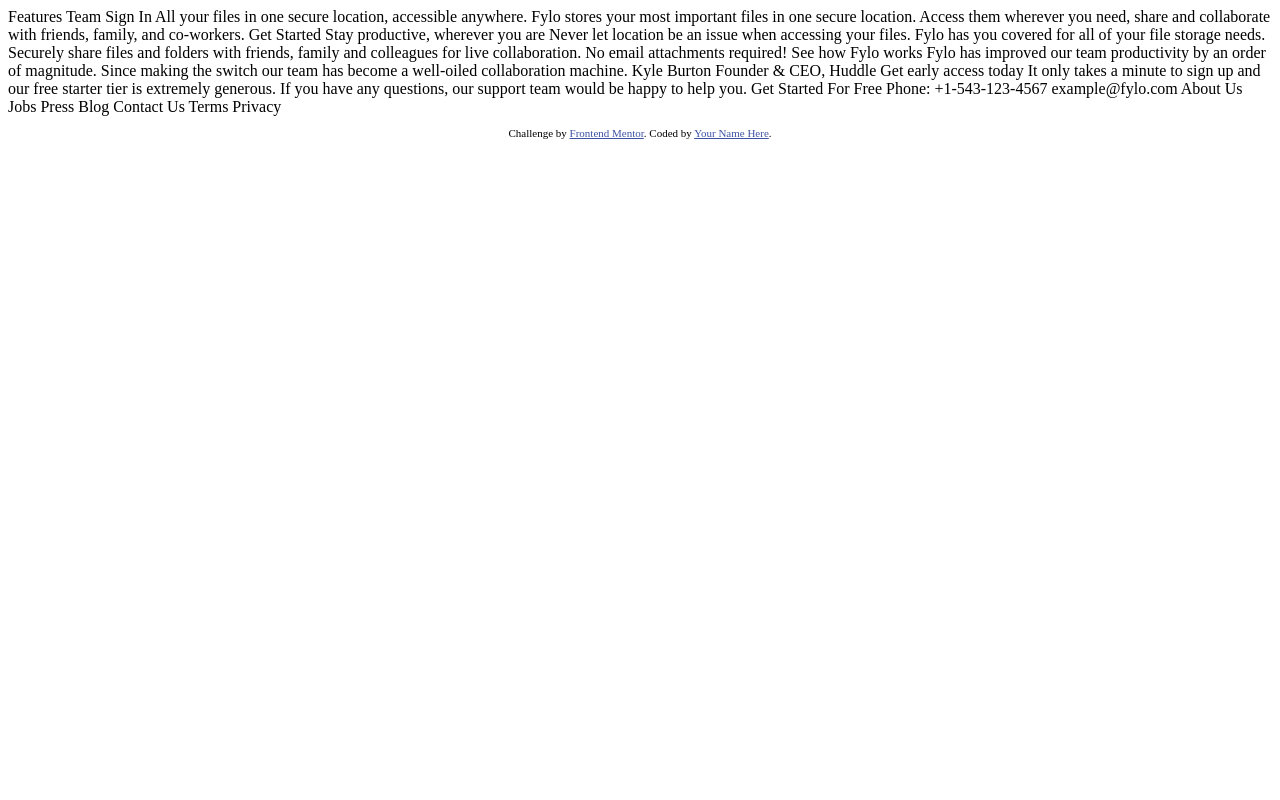
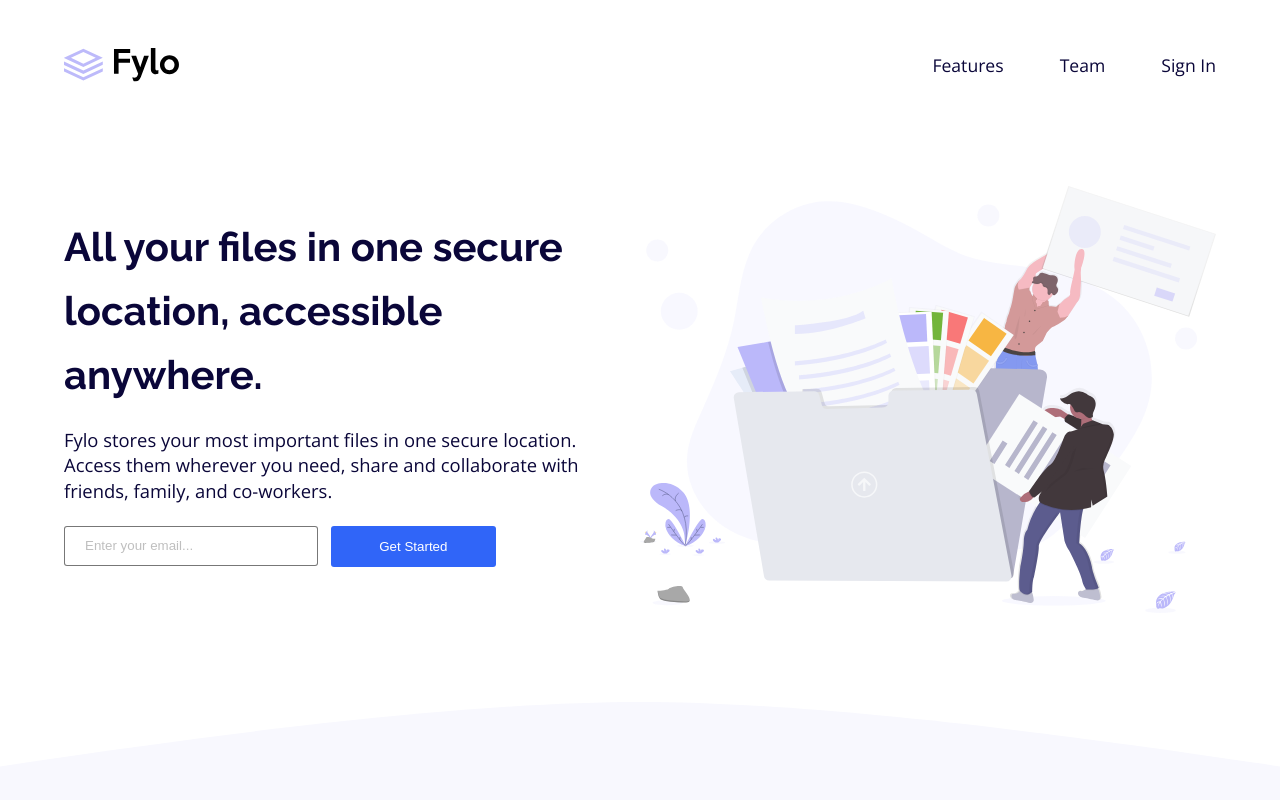
Before and after one commit to mo-adel99/fylo-landing-page, a plain HTML site: page index.html in a window 1280 px wide. Shown: the top 800 px of the page. Drawn offline with nearby package versions, Linux system fonts and the light colour scheme.

Commit message:
main section

```diff
--- /dev/null
+++ b/assets/css/style.css
@@ -0,0 +1,269 @@
+:root {
+  --Bright-Blue: hsl(224, 93%, 58%);
+  --Moderate-Cyan: hsl(170, 45%, 43%);
+  --Light-Grayish-Blue: hsl(240, 75%, 98%);
+  --Light-Gray: hsl(0, 0%, 75%);
+  --dark-blue: #0A0639;
+}
+
+* {
+  padding: 0;
+  margin: 0;
+  box-sizing: border-box;
+}
+
+body {
+  font-family: 'Open Sans', sans-serif;
+  font-size: 1rem;
+}
+
+h2, h3 {
+  font-family: 'Raleway', sans-serif;
+  color: var(--dark-blue);
+}
+
+ul {
+  list-style: none;
+}
+
+a {
+  text-decoration: none;
+  color: var(--dark-blue);
+}
+
+main > * {
+  padding: 0 1.9rem;
+}
+
+
+/* NAVBAR */
+nav {
+  padding-block: 1.5rem;
+  display: flex;
+  justify-content: space-between;
+  align-items: center;
+}
+
+nav > div {
+  width: 30%;
+  display: flex;
+}
+
+nav .logo {
+  width: 100%;
+}
+
+nav ul {
+  display: flex;
+  gap: 1rem;
+}
+
+nav ul a {
+  font-size: .8rem;
+}
+
+
+/* HEADER SECTION */
+header {
+  padding-block: 5rem 0;
+  display: flex;
+  flex-direction: column-reverse;
+  justify-content: flex-end;
+  text-align: center;
+  min-height: 80vh;
+  margin-bottom: 6rem;
+}
+
+header .header-image {
+  margin-bottom: 2rem;
+}
+
+header .header-image img {
+  width: 100%;
+}
+
+header .header-text {
+  color: var(--dark-blue);
+}
+
+.header-text h1 {
+  font-weight: 700;
+  font-size: 1.5rem;
+  line-height: 1.6;
+  margin-bottom: 1.6rem;
+}
+
+.header-text p {
+  margin-bottom: 1.8rem;
+  line-height: 1.4;
+  font-size: .9rem;
+  color: var(--dark-blue);
+}
+
+header form {
+  display: flex;
+  flex-direction: column;
+}
+
+header form .email {
+  display: flex;
+  flex-direction: column;
+  gap: 5px;
+}
+
+header form .email input {
+  outline: none;
+  padding: .7rem 1.25rem;
+  border-radius: 3px;
+  border: 1px solid #00000088;
+  transition: all 250ms ease-in-out;
+}
+
+header form .email input:focus {
+  border: 1px solid crimson;
+}
+
+header form .email input::placeholder {
+  color: var(--Light-Gray);
+}
+
+header form .email span {
+  font-size: .8rem;
+  color: crimson;
+  visibility: hidden;
+  transition: all 250ms ease-in-out;
+  opacity: 0;
+}
+
+header form .email input:focus + span{
+  visibility: visible;
+  opacity: 1;
+}
+
+header form button {
+  padding: .8rem 1.2rem;
+  border-radius: 3px;
+  background-color: var(--Bright-Blue);
+  color: #fff;
+  border: none;
+  cursor: pointer;
+  transition: all 250ms ease-in-out;
+}
+
+header form button:hover {
+  background-color: hsl(224, 100%, 69%);
+}
+
+
+/* FEATURES SECTION */
+.features-section {
+  display: flex;
+  flex-direction: column;
+  padding-top: 4rem;
+  background-color: #F8F8FE;
+  position: relative;
+}
+
+.features-section::before {
+  content: "";
+  background-image: url('../images/bg-curve-mobile.svg');
+  background-repeat: no-repeat;
+  background-size: contain;
+  height: 100%;
+  position: absolute;
+  left: 0;
+  right: 0;
+  top: -40px;
+}
+
+.features-image {
+  order: -1;
+  margin-bottom: 4rem;
+}
+
+.features-image img {
+  width: 100%;
+}
+
+
+
+/* DESKTOP */
+@media screen and (min-width: 500px) {
+  main > * {
+    padding: 0 4rem;
+  }
+
+  /* NAVBAR */
+  nav {
+    padding-block: 3rem 0;
+  }
+
+  nav > div {
+    width: 10%;
+  }
+
+  nav ul {
+    gap: 3.5rem;
+  }
+
+  nav ul a {
+    font-size: 1.1rem;
+  }
+
+
+  /* HEADER SECTION */
+  header {
+    padding-block: 0;
+    flex-direction: row;
+    justify-content: center;
+    align-items: center;
+    text-align: left;
+    min-height: 80vh;
+    margin-bottom: 5rem;
+  }
+
+  header .header-image {
+    margin-bottom: 0;
+    flex: 1;
+  }
+
+  header .header-text {
+    flex: 1;
+  }
+
+  .header-text h1 {
+    font-size: 2.5rem;
+    font-family: 'Raleway', sans-serif;
+    width: 95%;
+    margin-bottom: 1.2rem;
+  }
+
+  .header-text p {
+    margin-bottom: 1.4rem;
+    line-height: 1.4;
+    width: 95%;
+    font-size: 1.15rem;
+  }
+
+  header form {
+    width: 75%;
+    flex-direction: row;
+    gap: .8rem;
+    align-items: flex-start;
+  }
+
+  header form .email {
+    flex: 2;
+  }
+
+  header form button {
+    flex: 1;
+  }
+
+
+  /* FEATURES SECTION */
+  .features-section::before {
+    background-image: url('../images/bg-curve-desktop.svg');
+    top: -100px;
+  }
+}
--- a/index.html
+++ b/index.html
@@ -2,55 +2,107 @@
 <html lang="en">
 <head>
   <meta charset="UTF-8">
-  <meta name="viewport" content="width=device-width, initial-scale=1.0"> <!-- displays site properly based on user's device -->
-
-  <link rel="icon" type="image/png" sizes="32x32" href="./images/favicon-32x32.png">
-
-  <title>Frontend Mentor | Fylo landing page with two column layout</title>
-
-  <!-- Feel free to remove these styles or customise in your own stylesheet 👍 -->
-  <style>
-    .attribution { font-size: 11px; text-align: center; }
-    .attribution a { color: hsl(228, 45%, 44%); }
-  </style>
+  <meta name="viewport" content="width=device-width, initial-scale=1.0">
+  <link rel="preconnect" href="https://fonts.googleapis.com">
+  <link rel="preconnect" href="https://fonts.gstatic.com" crossorigin>
+  <link href="https://fonts.googleapis.com/css2?family=Open+Sans&family=Raleway:wght@400;700&display=swap" rel="stylesheet">
+  <link rel="stylesheet" href="assets/css/style.css">
+  <title>Fylo landing page</title>
 </head>
 <body>
 
-  Features
-  Team
-  Sign In
+  <main>
+    <nav>
+      <div>
+        <img src="assets/images/logo.svg" alt="fylo logo" class="logo">
+      </div>
 
+      <ul>
+        <li><a href="#">Features</a></li>
+        <li><a href="#">Team</a></li>
+        <li><a href="#">Sign In</a></li>
+      </ul>
+    </nav>
+
+    <header>
+      <div class="header-text">
+        <h1>
           All your files in one secure location, accessible anywhere.
-
+        </h1>
+        <p>
           Fylo stores your most important files in one secure location.
           Access them wherever you need, share and collaborate with friends,
           family, and co-workers.
+        </p>
+        <form>
+          <div class="email">
+            <input type="email" name="" id="" placeholder="Enter your email...">
+            <span>Please check your email</span>
+          </div>
+          <button type="submit">
+            Get Started
+          </button>
+        </form>
+      </div>
 
-  Get Started
+      <div class="header-image">
+        <img src="assets/images/illustration-1.svg" alt="fylo feature image">
+      </div>
+    </header>
 
+    <section class="features-section">
+      <div class="features-text">
+        <h2>
           Stay productive, wherever you are
-
+        </h2>
+        <p>
           Never let location be an issue when accessing your files. Fylo has you
           covered for all of your file storage needs.
-
+        </p>
+        <p>
           Securely share files and folders with friends, family and colleagues for
           live collaboration. No email attachments required!
-
+        </p>
+        <a href="#">
           See how Fylo works
-
+        </a>
+        <div class="features-card">
+          <img src="assets/images/icon-quotes.svg" alt="quotes mark">
+          <p>
             Fylo has improved our team productivity by an order of magnitude. Since
             making the switch our team has become a well-oiled collaboration machine.
+          </p>
+          <div>
+            <div>
+              <img src="assets/images/avatar-testimonial.jpg" alt="person image">
+            </div>
+            <div>
+              <h3>
+                Kyle Burton
+              </h3>
+              <p>
+                Founder & CEO, Huddle
+              </p>
+            </div>
+          </div>
+        </div>
+      </div>
 
-  Kyle Burton
-  Founder & CEO, Huddle
+      <div class="features-image">
+        <img src="assets/images/illustration-2.svg" alt="feature image">
+      </div>
+    </section>
 
+    <section>
       Get early access today
 
       It only takes a minute to sign up and our free starter tier is extremely generous.
       If you have any questions, our support team would be happy to help you.
 
       Get Started For Free
+    </section>
 
+    <footer>
       Phone: +1-543-123-4567
       example@fylo.com
 
@@ -62,12 +114,8 @@
       Contact Us
       Terms
       Privacy
+    </footer>
+  </main>
 
-  <footer>
-    <p class="attribution">
-      Challenge by <a href="https://www.frontendmentor.io?ref=challenge" target="_blank">Frontend Mentor</a>.
-      Coded by <a href="#">Your Name Here</a>.
-    </p>
-  </footer>
 </body>
 </html>
```
Also changed, not shown: assets/design/active-states.jpg (renamed from design/active-states.jpg), assets/design/desktop-design.jpg (renamed from design/desktop-design.jpg), assets/design/desktop-preview.jpg (renamed from design/desktop-preview.jpg), assets/design/mobile-design.jpg (renamed from design/mobile-design.jpg), assets/images/avatar-testimonial.jpg (renamed from images/avatar-testimonial.jpg), assets/images/bg-curve-desktop.svg (renamed from images/bg-curve-desktop.svg), assets/images/bg-curve-mobile.svg (renamed from images/bg-curve-mobile.svg), assets/images/favicon-32x32.png (renamed from images/favicon-32x32.png), assets/images/icon-arrow.svg (renamed from images/icon-arrow.svg), assets/images/icon-email.svg (renamed from images/icon-email.svg), assets/images/icon-phone.svg (renamed from images/icon-phone.svg), assets/images/icon-quotes.svg (renamed from images/icon-quotes.svg), assets/images/illustration-1.svg (renamed from images/illustration-1.svg), assets/images/illustration-2.svg (renamed from images/illustration-2.svg), 1 more files, 2 other files. Lines whose indentation alone changed are shown as unchanged.
